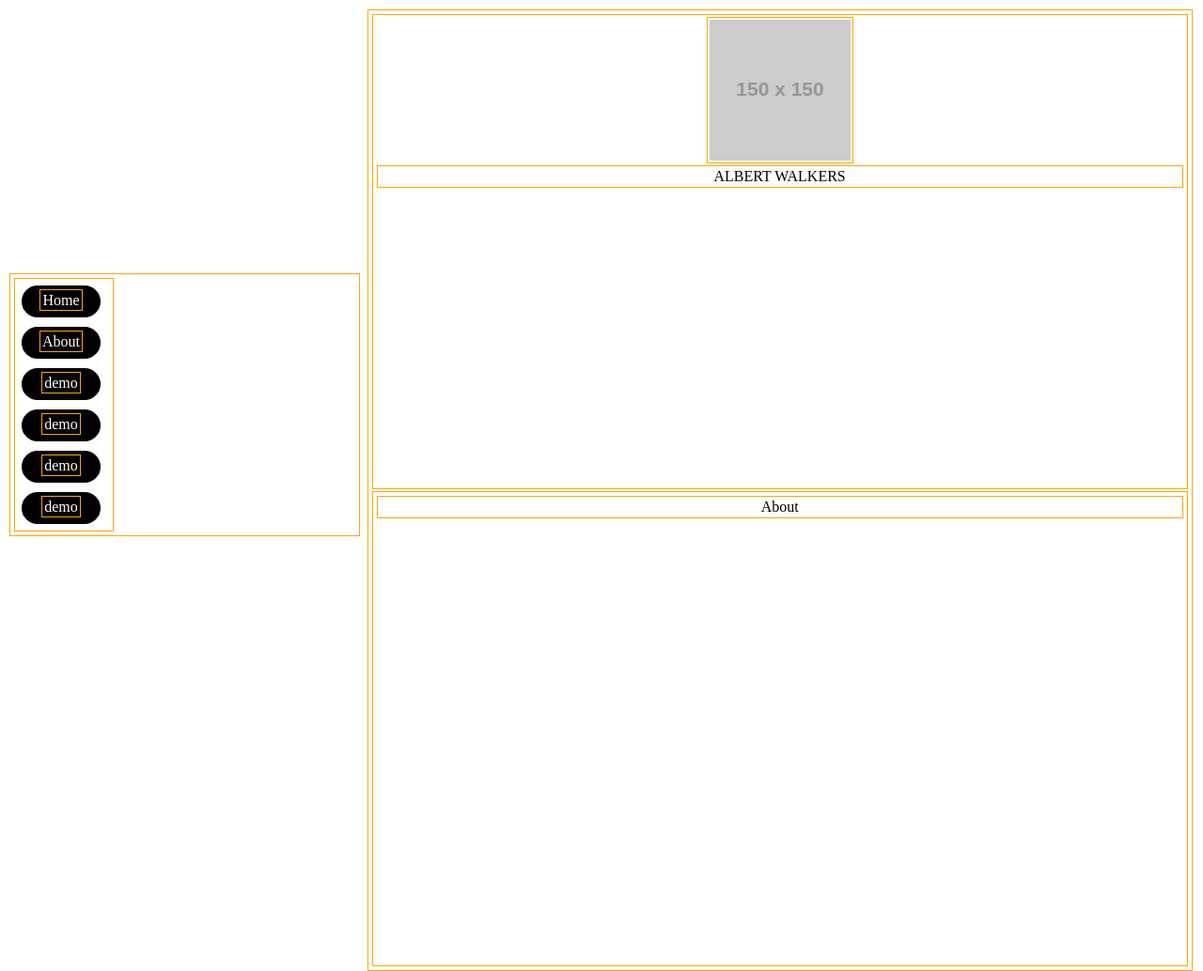
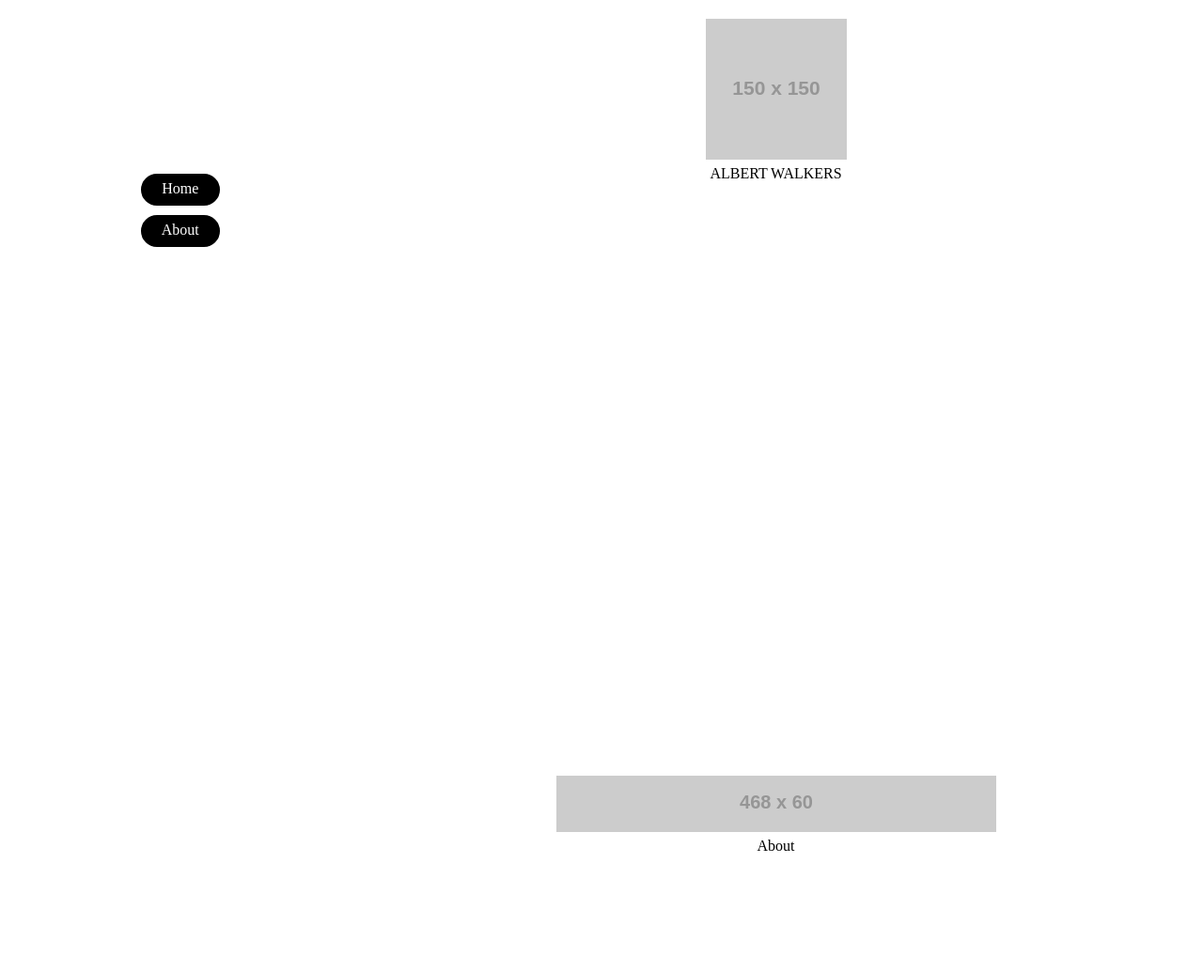
Before and after one commit to Emin-dev/01.27, a plain HTML site: page index.html in a window 1280 px wide. Shown: the top 1034 px of the page at 94% size. Drawn offline with Linux system fonts and the light colour scheme; placeholder pictures from the web are drawn by us.

Commit message:
scroll-behavior: smooth;

```diff
--- a/index.html
+++ b/index.html
@@ -8,24 +8,27 @@
     <title>Document</title>
 </head>
 <body>
-    <div class="menu">
+  <div class="container">
+    <div class="leftpart">
         <ul>
             <li><a href="#home">Home</a></li>
             <li><a href="#about">About</a></li>
+            <!-- <li><a href="#">demo</a></li>
             <li><a href="#">demo</a></li>
             <li><a href="#">demo</a></li>
-            <li><a href="#">demo</a></li>
-            <li><a href="#">demo</a></li>
+            <li><a href="#">demo</a></li> -->
         </ul>
     </div>
-    <div class="content">
-        <div id="home" class="height500">
+    <div class="rightpart">
+        <div id="home" class="height700">
             <img src="https://via.placeholder.com/150" alt="">
             <p class="center">ALBERT WALKERS</p>
         </div>
-        <div id="about" class=" height500">
+        <div id="about" class=" height700">
+            <img src="https://via.placeholder.com/468x60" alt="">
             <p class="center">About</p>
         </div>
     </div>
+  </div>
 </body>
 </html>
--- a/style.css
+++ b/style.css
@@ -1,6 +1,11 @@
-body *{border: 1px solid orange;
+body *{
+    /* border: 1px solid orange; */
     margin: 2px;
     padding: 2px;}
+
+    html {
+        scroll-behavior: smooth;
+      }
 
 li {
     text-align: center;
@@ -20,24 +25,30 @@ a{
     text-decoration: none;
 
 }
-ul{
+ul{position: fixed;
+    top: 22%;
+    left: 11%;
     display: inline-block;
     width: 100px;
 
 }
-.menu{
+.leftpart{
+    /* height: 200px;
+    position: relative; */
     display: inline-block;
     width: 29%;
+    height: 100vh;
 }
-.content{
+.rightpart{
     display: inline-block;
     width: 69%;
+    height: 200vh;
 }
 .center{
     text-align: center;
 }
-.height500{
-    height: 500px;
+.height700{
+    height: 100vh;
 }
 img{
     display: block;
```
